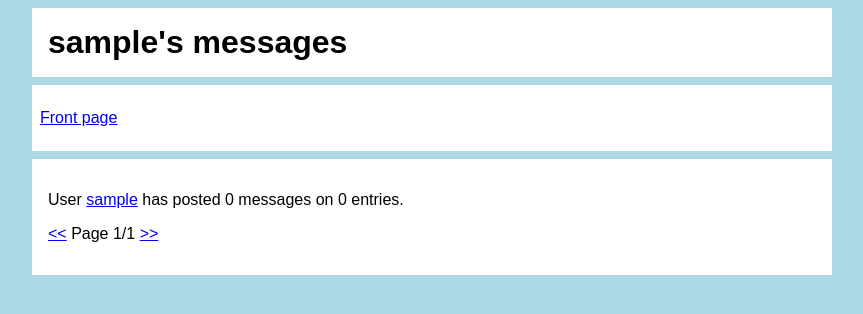
After one commit to sas765/musiket, a Flask app: page /discussions/1 in a window 1280 px wide. The commit adds this page. Shown: the top 314 px of the page, without its empty margins (208-1071 px from the left). Run offline with Flask 3, Linux system fonts and the light colour scheme; the visitor is signed in with stand-in values (Sample User, id 1); data comes from the database, SQL or seed files in the repository; data that the repository does not hold is empty.

Commit message:
Add discussion data to user pages and ability to view user's discussed entries

```diff
--- a/app.py
+++ b/app.py
@@ -58,7 +58,8 @@ def index(page=1):
         return redirect("/" + str(page_count))
 
     entry_list = entries.get_entries(page, page_size)
-    return render_template("index.html", page=page, page_count=page_count, entries=entry_list)
+    return render_template("index.html", page=page, page_count=page_count,
+                           entries=entry_list, entry_count=entry_count)
 
 @app.route("/user/<int:user_id>")
 @app.route("/user/<int:user_id>/<int:page>")
@@ -79,8 +80,35 @@ def show_user(user_id, page=1):
 
     collection = users.get_collection(user_id, page, page_size)
 
+    message_data = users.count_messages(user_id)
+
     return render_template("show_user.html", user=user, collection=collection,
-                            page_count=page_count, page=page, entry_count=entry_count)
+                            page_count=page_count, page=page, entry_count=entry_count,
+                            message_data=message_data)
+
+@app.route("/discussions/<int:user_id>")
+@app.route("/discussions/<int:user_id>/<int:page>")
+def show_discussions(user_id, page=1):
+    page_size = 10
+    user = users.get_user(user_id)
+    if not user:
+        abort(404)
+
+    message_data = users.count_messages(user_id)
+    entry_count = int(message_data["entries"])
+    page_count = math.ceil(entry_count / page_size)
+    page_count = max(page_count, 1)
+
+    if page < 1:
+        return redirect("/user/" + str(user_id) + "/1")
+    if page > page_count:
+        return redirect("/user/" + str(user_id) + "/" + str(page_count))
+
+    user_entries = users.get_discussed_entries(user_id, page, page_size)
+
+    return render_template("show_discussions.html", user=user, entries=user_entries,
+                            page_count=page_count, page=page, entry_count=entry_count,
+                            message_data=message_data)
 
 @app.route("/entry/<int:entry_id>")
 def show_entry(entry_id):
@@ -284,7 +312,7 @@ def find_entry():
     page = min(page, page_count)
 
     return render_template("find_entry.html", query=query, results=results,
-                           order=order, page=page, page_count=page_count)
+                           order=order, page=page, page_count=page_count, entry_count=entry_count)
 
 @app.route("/new_message", methods=["POST"])
 def new_message():
--- a/entries.py
+++ b/entries.py
@@ -56,7 +56,7 @@ def find_entries(query, order, page, page_size):
 
 def count_results(query, order):
     if order == "0":
-        sql = """SELECT COUNT(e.id) result
+        sql = """SELECT IFNULL(COUNT(e.id), 0) result
                     FROM Entries e, Users u
                     WHERE u.id = e.user_id
                     AND (e.title LIKE ?
@@ -65,7 +65,7 @@ def count_results(query, order):
                     OR u.username LIKE ?)
                     ORDER BY e.id DESC"""
     else:
-        sql = """SELECT count(e.id) result
+        sql = """SELECT IFNULL(COUNT(e.id), 0) result
                     FROM Entries e, Users u
                     WHERE u.id = e.user_id
                     AND (e.title LIKE ?
--- a/schema.sql
+++ b/schema.sql
@@ -43,3 +43,4 @@ CREATE TABLE Images (
 CREATE INDEX idx_title ON Entries (title);
 CREATE INDEX idx_artist ON Entries (artist);
 CREATE INDEX idx_username ON Users (username);
+CREATE INDEX idx_messages ON Messages (entry_id);
--- a/templates/find_entry.html
+++ b/templates/find_entry.html
@@ -41,7 +41,7 @@
   {% if query %}
   <div class="content">
     <h2>Results</h2>
-
+    <p>{{ entry_count }} entries found</p>
 
     {% for entry in results %}
     <div class="entry">
--- a/templates/index.html
+++ b/templates/index.html
@@ -53,6 +53,7 @@
       Page {{ page }}/{{ page_count }}
       <a href="/{{ page + 1 }}">&gt;&gt;</a>
     </p>
+    <p>{{ entry_count }} entries in total</p>
   </div>
 </body>
 
--- /dev/null
+++ b/templates/show_discussions.html
@@ -0,0 +1,47 @@
+<!DOCTYPE html>
+<html>
+
+<head>
+  <title>{{ user.username }}</title>
+  <link rel="stylesheet" href="/static/main.css">
+</head>
+
+<body>
+  <div class="header">
+  <h1>{{ user.username }}'s messages</h1>
+  </div>
+  <div class="nav">
+    <p>
+      <a href="/">Front page</a>
+    </p>
+  </div>
+  <div class="content">
+    {% if get_flashed_messages() %}
+    <div class="flash">
+      {% for message in get_flashed_messages() %}
+      <p>
+        <b>{{ message }}</b>
+      </p>
+      {% endfor %}
+    </div>
+    {% endif %}
+    <p>
+      User <a href="/user/{{ user.id }}">{{ user.username }}</a> has posted {{ message_data.messages }} messages on {{ message_data.entries }} entries.
+    </p>
+    {% for entry in entries %}
+    <div class="entry">
+      <p>
+        <a href="/entry/{{ entry.id }}">{{ entry.title }}</a> by {{ entry.artist }}
+        in <a href="/user/{{ entry.user_id }}">{{ entry.username }}</a>'s collection
+      </p>
+    </div>
+    {% endfor %}
+    <p>
+      <a href="/discussions/{{ user.id }}/{{ page - 1 }}">&lt;&lt;</a>
+      Page {{ page }}/{{ page_count }}
+      <a href="/discussions/{{ user.id }}/{{ page + 1 }}">&gt;&gt;</a>
+    </p>
+  </div>
+</body>
+
+</html>
--- a/templates/show_user.html
+++ b/templates/show_user.html
@@ -26,7 +26,9 @@
     </div>
     {% endif %}
     <p>
-      User {{ user.username }} has {{ entry_count }} entries in their collection.
+      User {{ user.username }} has {{ entry_count }} entries in their collection.<br />
+      They've posted {{ message_data.messages }} messages on {{ message_data.entries }} entries.<br />
+      <a href="/discussions/{{ user.id }}">View entries they've discussed</a>
     </p>
     {% for entry in collection %}
     <div class="entry">
--- a/users.py
+++ b/users.py
@@ -39,3 +39,34 @@ def get_collection(user_id, page, page_size):
     limit = page_size
     offset = page_size * (page - 1)
     return db.query(sql, [user_id, limit, offset])
+
+def count_messages(user_id):
+    sql = """SELECT IFNULL(COUNT(m.id), 0) messages,
+                    IFNULL(COUNT(DISTINCT e.id), 0) entries
+                FROM Messages m, Entries e
+                WHERE m.entry_id = e.id
+                AND m.user_id = ?"""
+    return db.query(sql, [user_id])[0]
+
+def get_discussed_entries(user_id, page, page_size):
+    sql = """SELECT DISTINCT e.id FROM Messages m, Entries e
+                WHERE m.entry_id = e.id
+                AND m.user_id = ?
+                ORDER BY m.id DESC"""
+    id_result = db.query(sql, [user_id])
+
+    offset = page_size * (page - 1)
+    limit = page_size + offset
+
+    sql = """SELECT e.id,
+                    e.title,
+                    e.artist,
+                    e.user_id,
+                    u.username
+                FROM Entries e, Users u
+                WHERE e.id = ?
+                AND u.id = e.user_id"""
+    result = []
+    for entry_id in id_result:
+        result.append(db.query(sql, [entry_id[0]])[0])
+    return result[offset:limit]
```
Also changed, not shown: pylint-report.md (added).
